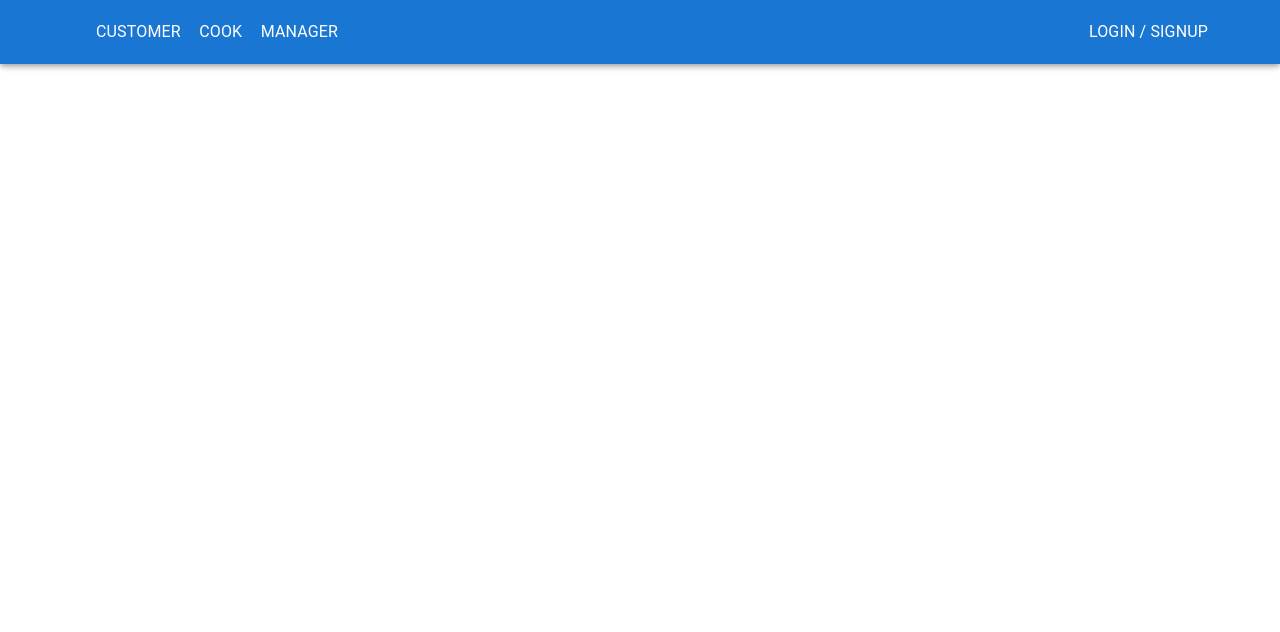
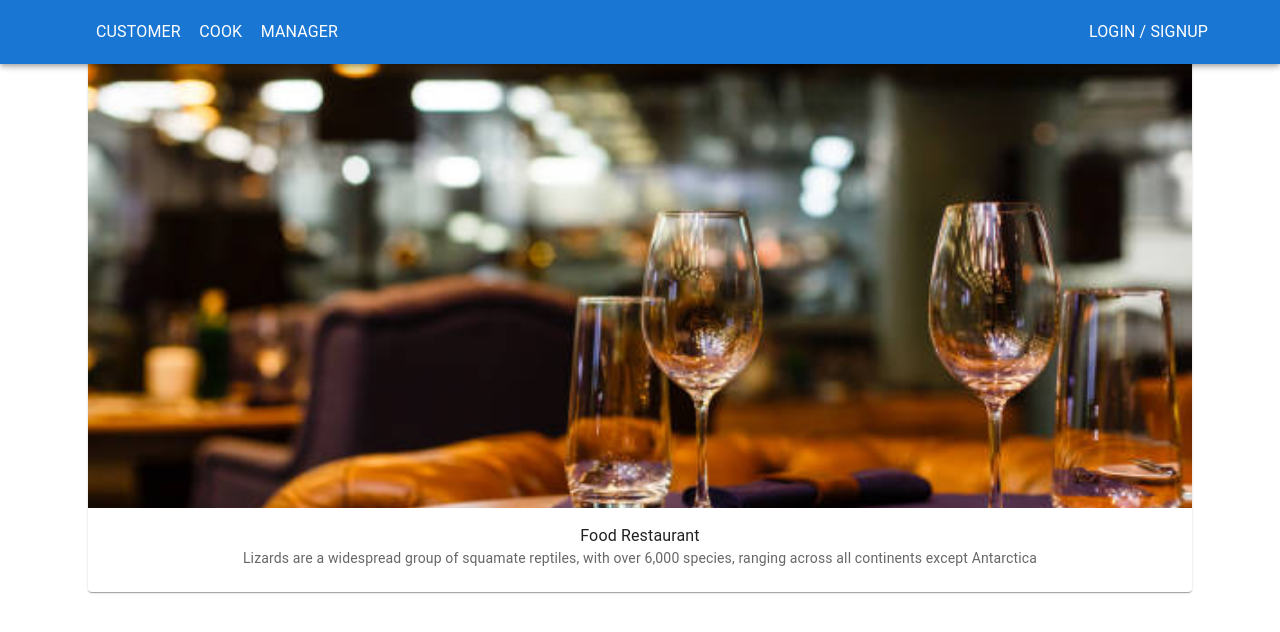
Before and after one commit to LakshikaDias/food_resevation_site, a React (Create React App) app: page / in a window 1280 px wide. Shown: the top 632 px of the page. Built offline with nearby package versions, Linux system fonts and the light colour scheme.

Commit message:
created customerpage bannerCard

```diff
--- /dev/null
+++ b/src/assets/images.js
@@ -0,0 +1,3 @@
+// const images = ["../images/cook.jpg", "../restaurantImage.jpg"];
+
+// export default images;
--- /dev/null
+++ b/src/components/BannerCard.js
@@ -0,0 +1,29 @@
+import { Card, CardContent, CardMedia, Typography } from "@mui/material";
+import { Container } from "@mui/system";
+import React from "react";
+// import images from "../assets/images";
+import restaurantImage from "../assets/imagesList/restaurantImage.jpg";
+
+const BannerCard = () => {
+  return (
+    <Container>
+      <Card sx={{ maxWidth: 1200 }}>
+        <CardMedia
+          component="img"
+          height="500"
+          image={restaurantImage}
+          alt="resturant_image"
+        />
+        <CardContent>
+          <Typography textAlign="center">Food Restaurant</Typography>
+          <Typography textAlign="center" variant="body2" color="text.secondary">
+            Lizards are a widespread group of squamate reptiles, with over 6,000
+            species, ranging across all continents except Antarctica
+          </Typography>
+        </CardContent>
+      </Card>
+    </Container>
+  );
+};
+
+export default BannerCard;
--- a/src/pages/Customer.js
+++ b/src/pages/Customer.js
@@ -1,17 +1,16 @@
+import { Container } from "@mui/material";
 import React from "react";
+import BannerCard from "../components/BannerCard";
 
 import Navbar from "../components/Navbar";
 
 const Customer = () => {
   return (
     <div>
-      <div>
-        <div>
-          <Navbar />
-        </div>
-        <br />
-        <div>Customer....</div>
-      </div>
+      <Container>
+        <Navbar />
+        <BannerCard />
+      </Container>
     </div>
   );
 };
```
Also changed, not shown: src/assets/data.js (added, +10 -0 lines), src/assets/imagesList/cook.jpg (added), src/assets/imagesList/restaurantImage.jpg (added).
